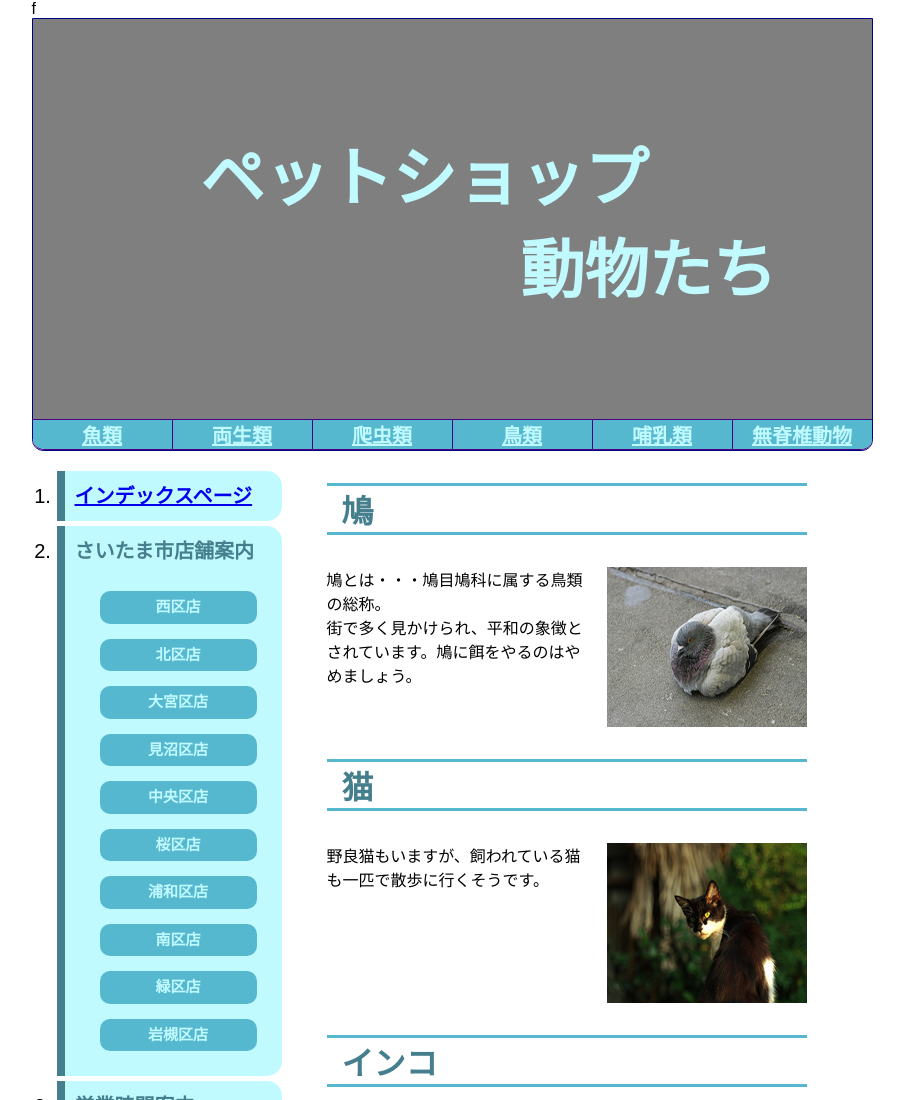
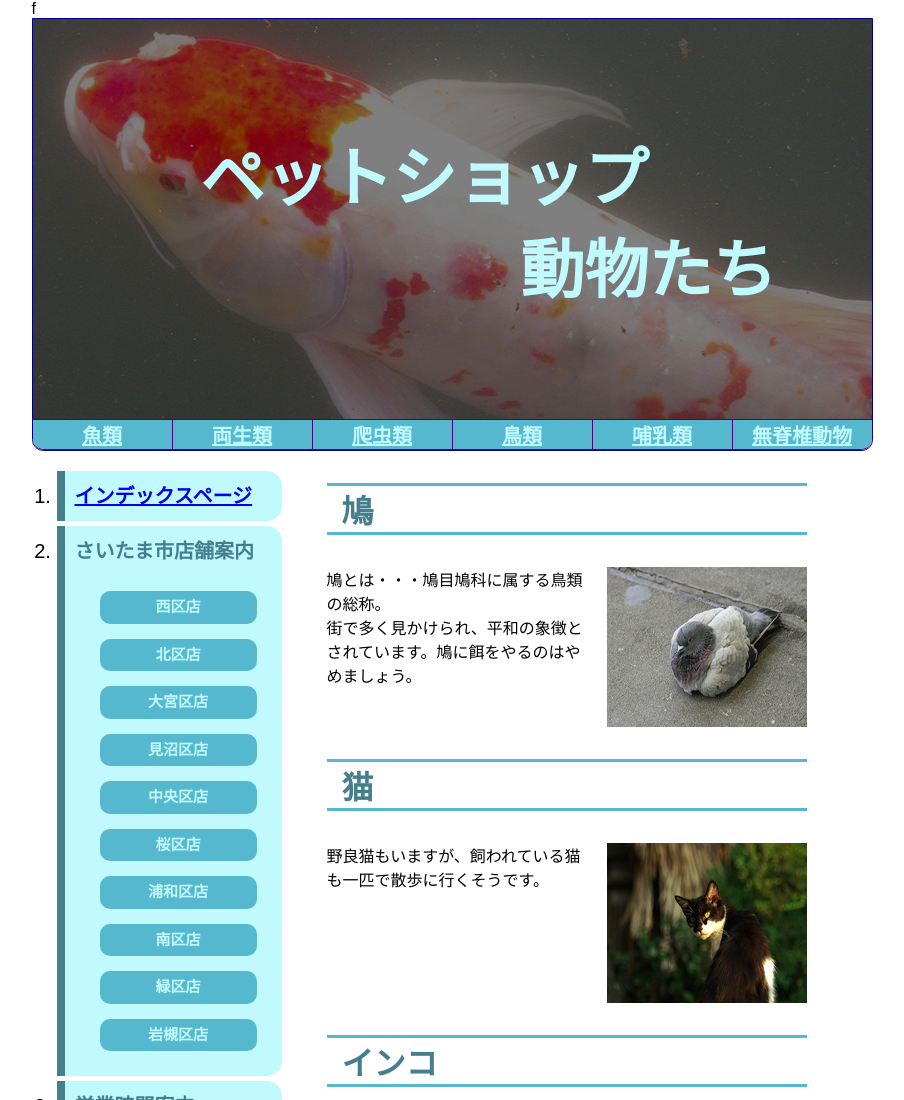
Before and after one commit to yknagas/practice, a plain HTML site: page animal_sidebar.html in a window 1280 px wide. Shown: the top 1100 px of the page, without its empty margins (188-1092 px from the left). Drawn offline with Linux system fonts and the light colour scheme; a web font is replaced by a local one.

Commit message:
Update animal_sidebar.css

```diff
--- a/css/animal_sidebar.css
+++ b/css/animal_sidebar.css
@@ -10,7 +10,7 @@ h1 {
     display: table-cell;
     vertical-align: middle;
     text-align: left;
-    background-image: url(image/carp_header.jpg);
+    background-image: url(../image/carp_header.jpg);
     background-color: rgba(0,0,0,0.5);
     background-blend-mode: darken;
     font-size: 4em;
```
